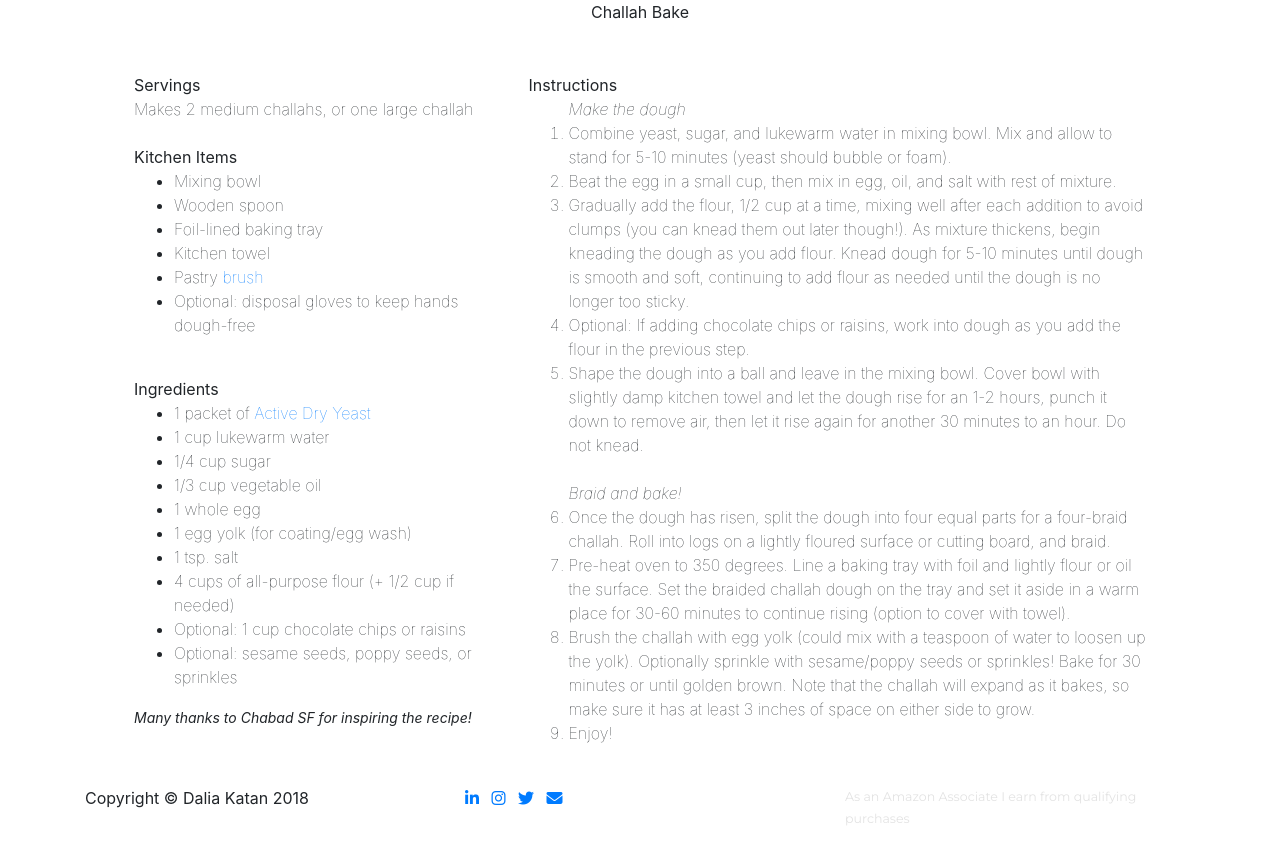
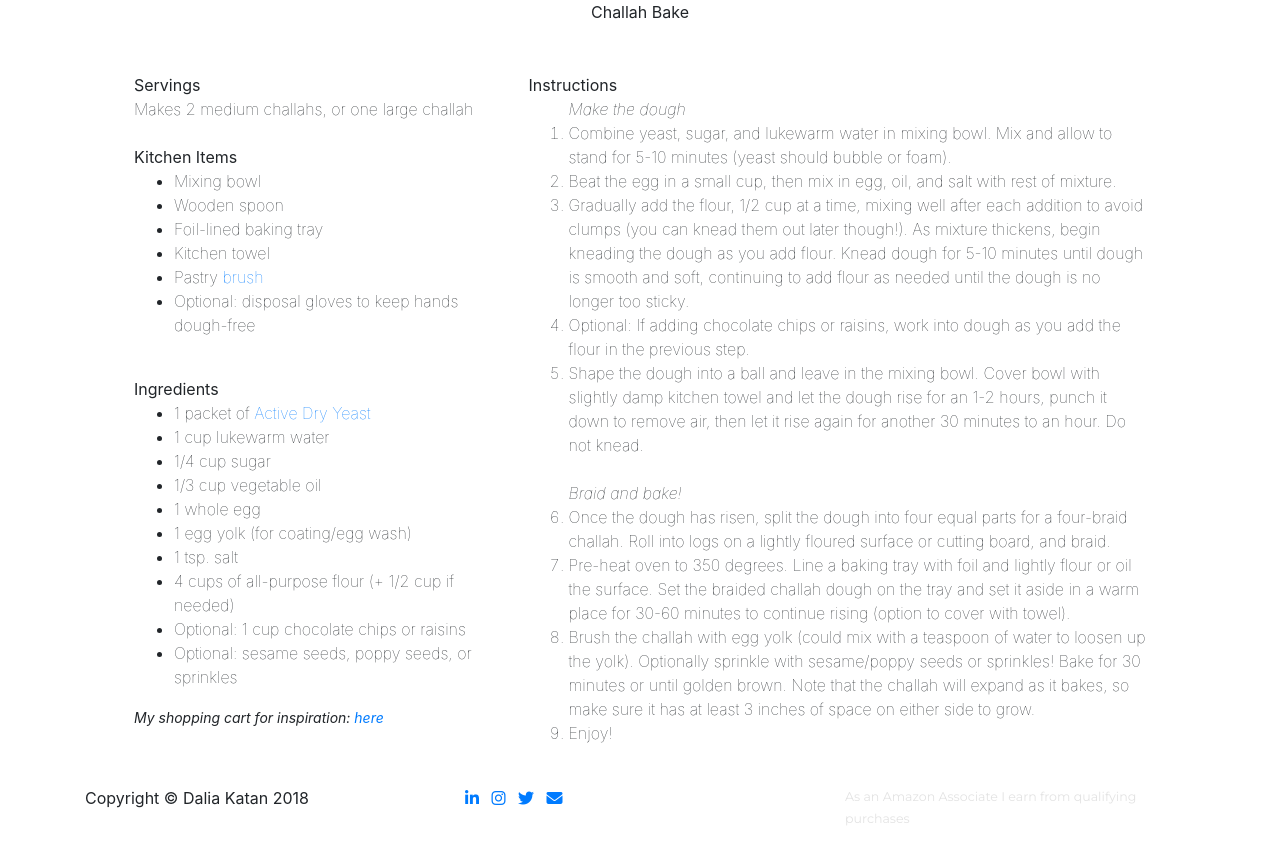
Before and after one commit to dalkat/dalkat.github.io, a Jekyll site: the page built from challah-recipe.md, in a window 1280 px wide. Shown: the top 864 px of the page. Built offline with Jekyll 4.4.1, drawn with Linux system fonts in a browser that asks for light colours; nearby versions of some CDN libraries; some web fonts are replaced; library files that are not in the unit come from our copies.

Commit message:
challah shopping cart link

```diff
--- a/_layouts/challah-recipe.html
+++ b/_layouts/challah-recipe.html
@@ -39,7 +39,7 @@ layout: default-sub
               <li>Optional: 1 cup chocolate chips or raisins</li>
               <li>Optional: sesame seeds, poppy seeds, or sprinkles</li>
             </ul>
-            <small><i>Many thanks to Chabad SF for inspiring the recipe!</i></small>
+            <small><i>My shopping cart for inspiration: <a href="https://amzn.to/2K2UewV" target="_blank">here</a></i></small>
       		</div>
 
           <div class="col-lg-7 col-md-7 col-sm-12 col-xs-12"  style="display:inline-block; background: rgba(255, 255, 255, 0.2); vertical-align: left;  text-align:left; padding:15px; font-weight: 100; margin:10px; border-radius:20px;">
```
